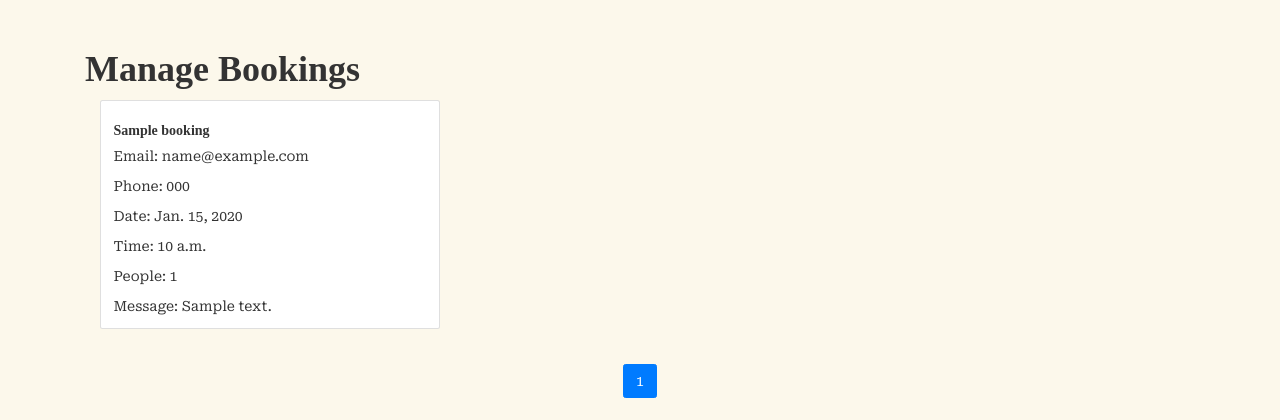
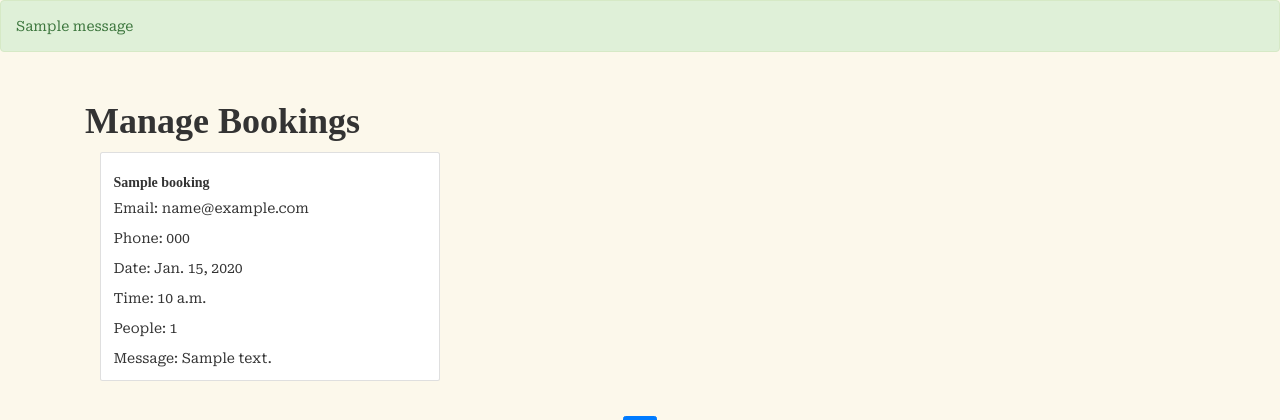
Before and after one commit to mickdowling16/dowlings-bar-and-grill, a Django app: page /manage/ in a window 1280 px wide. Shown: the part 62-482 px from the top of the page. Run offline with Django 3.2, Linux system fonts and the light colour scheme; a user stored in the database is signed in; tables that the repository leaves empty hold one stand-in row (values such as "Sample post"); one stand-in notice (Sample message) is shown; some libraries are stand-ins or nearby versions; some web fonts are replaced.

Commit message:
change manage bookings view to add extra authentication for logging in

```diff
--- a/booking/views.py
+++ b/booking/views.py
@@ -1,4 +1,4 @@
-from django.shortcuts import render, redirect
+from django.shortcuts import render, redirect, get_object_or_404
 from django.http import HttpResponse, HttpResponseRedirect
 from django.views.generic.base import TemplateView
 from django.core.mail import EmailMessage, message, send_mail
@@ -11,6 +11,8 @@ from django.template import Context
 from django.template.loader import render_to_string, get_template
 from django.contrib.auth import login, authenticate, logout
 from django.contrib.auth.forms import AuthenticationForm
+from django.urls import reverse
+from django.contrib.auth.mixins import LoginRequiredMixin
 
 
 class HomeTemplateView(TemplateView):
@@ -70,7 +72,7 @@ class BookingTemplateView(TemplateView):
         return context
 
 
-class ManageBookingsTemplateView(TemplateView):
+class ManageBookingsTemplateView(LoginRequiredMixin, TemplateView):
     template_name = "manage-bookings.html"
     login_required = True
 
@@ -78,7 +80,7 @@ class ManageBookingsTemplateView(TemplateView):
         date = request.POST.get("date")
         time = request.POST.get("time")
         booking_id = request.POST.get("booking-id")
-        booking = Bookings.objects.get(id=booking_id)
+        booking = get_object_or_404(Bookings, id=booking_id)
         booking.accepted = True
         booking.accepted_date = datetime.datetime.now()
         booking.save()
@@ -101,7 +103,7 @@ class ManageBookingsTemplateView(TemplateView):
 
         messages.add_message(request, messages.SUCCESS,
                              f"You accepted the booking of {booking.name}")
-        return HttpResponseRedirect(request.path)
+        return HttpResponseRedirect(reverse('manage'))
 
     def get_context_data(self, *args, **kwargs):
         context = super().get_context_data(*args, **kwargs)
--- a/templates/manage-bookings.html
+++ b/templates/manage-bookings.html
@@ -2,6 +2,12 @@
 {% load static %}
 
 {% block content %}
+{% if messages %}
+{% for message in messages %}
+<div class="alert alert-{{ message.tags }}">{{ message }}</div>
+{% endfor %}
+{% endif %}
+
 <div class="container mt-5">
     <h1>Manage Bookings</h1>
     <div class="booking-container">
@@ -20,15 +26,15 @@
                     <form method="POST" action="{% url 'manage' %}">
                         {% csrf_token %}
                         <div class="form-group">
+                            <input type="hidden" name="booking-id" value="{{ booking.id }}">
+                            <input class="btn-block btn-primary form-control" type="submit" name="action"
+                                value="Confirm">
+                            <input class="btn-block btn-primary form-control" type="submit" name="action" value="Deny">
                             <label for="date">Confirm Date:</label>
                             <input type="date" class="form-control mb-2" id="date" name="date" required>
                             <label for="time">Confirm Time:</label>
                             <input type="time" class="form-control mb-2" id="time" name="time" min="12:00" max="21:00"
                                 step="900" required>
-                            <input type="hidden" name="booking-id" value="{{ booking.id }}">
-                            <input class="btn-block btn-primary form-control" type="submit" name="action"
-                                value="Confirm">
-                            <input class="btn-block btn-primary form-control" type="submit" name="action" value="Deny">
                         </div>
                     </form>
                     {% endif %}
```
